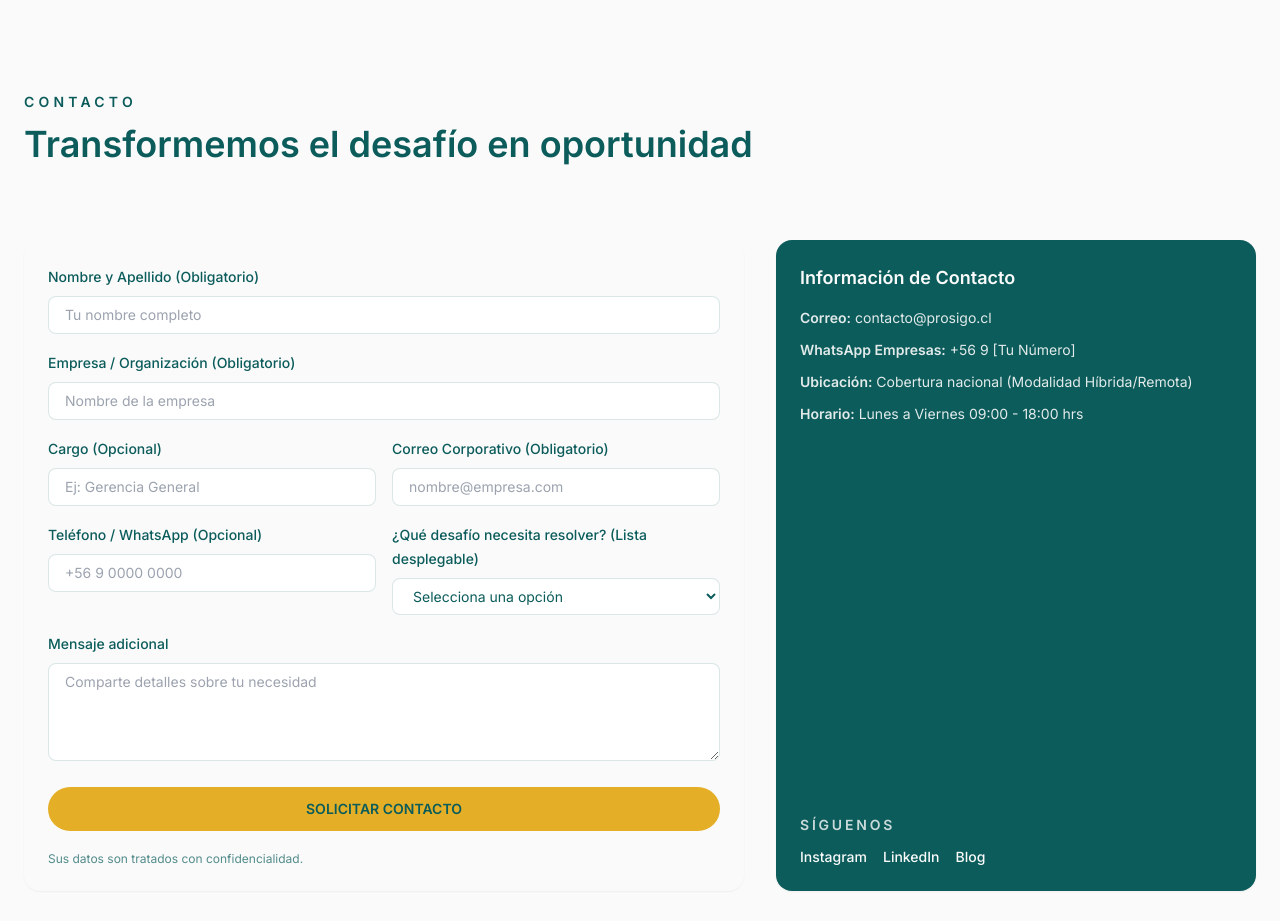
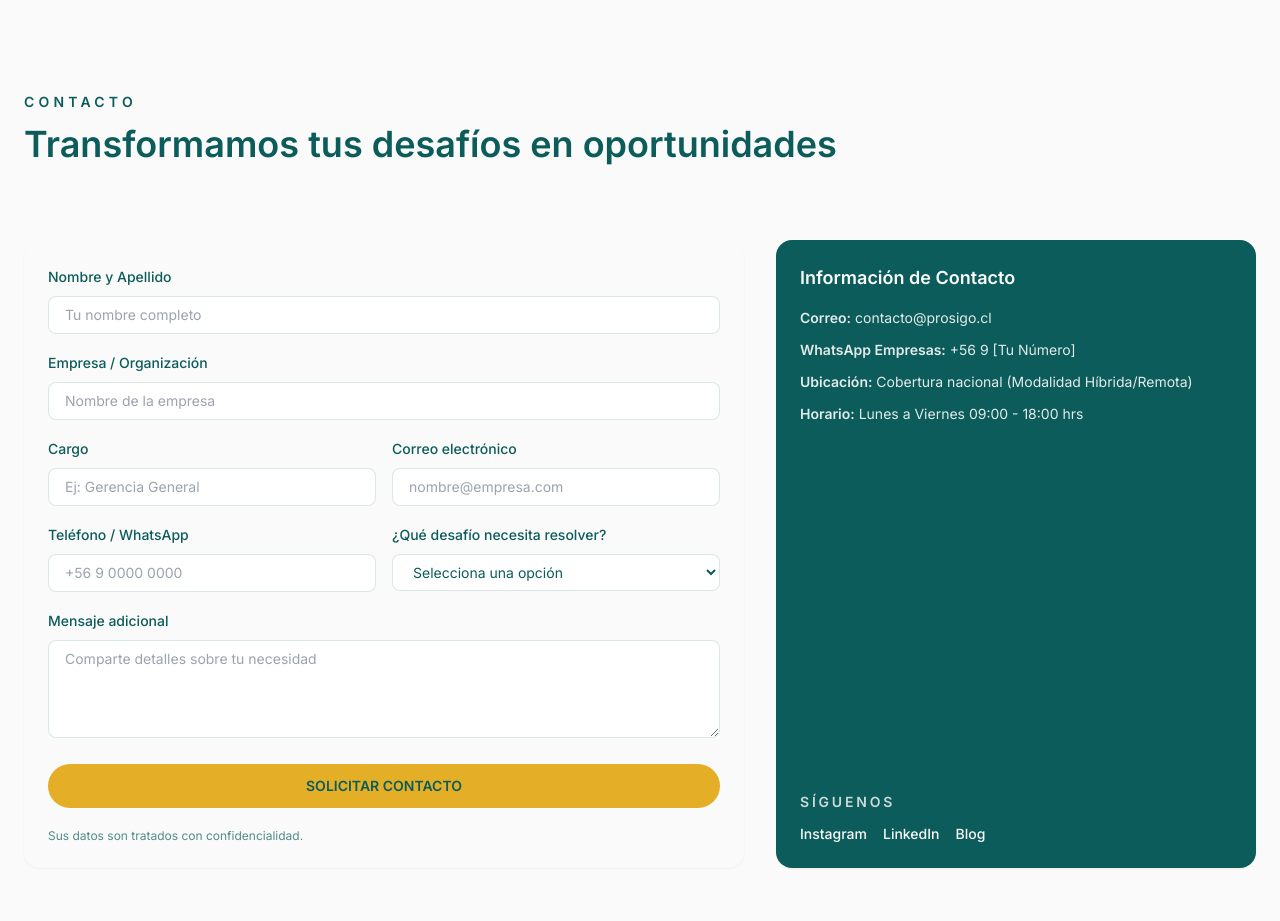
Before and after one commit to medinabenjamin/landing_page_test, a Next.js app: page / in a window 1280 px wide. Shown: the part 4500-5421 px from the top of the page. Built offline with nearby package versions, Linux system fonts and the light colour scheme.

Commit message:
Ajusta tipografía percibida y restituye bajada de contacto

```diff
--- a/src/components/ContactSection.tsx
+++ b/src/components/ContactSection.tsx
@@ -29,10 +29,10 @@ export default function ContactSection() {
               Contacto
             </p>
             <h2 className="text-3xl font-semibold text-[#0B5C5B] md:text-4xl">
-              Transformemos el desafío en oportunidad
+              Transformamos tus desafíos en oportunidades
             </h2>
             <p className="text-base text-[#0B5C5B]/80">
-              Agenda una conversación inicial
+              Diseñamos soluciones a medida que transforman tus obstáculos actuales en oportunidades y soluciones reales.
             </p>
           </div>
           <div className="grid gap-8 lg:grid-cols-[1.2fr,0.8fr]">
@@ -46,7 +46,7 @@ export default function ContactSection() {
                     className="text-sm font-medium text-[#0B5C5B]"
                     htmlFor="fullName"
                   >
-                    Nombre y Apellido (Obligatorio)
+                    Nombre y Apellido
                   </label>
                   <input
                     id="fullName"
@@ -62,7 +62,7 @@ export default function ContactSection() {
                     className="text-sm font-medium text-[#0B5C5B]"
                     htmlFor="company"
                   >
-                    Empresa / Organización (Obligatorio)
+                    Empresa / Organización
                   </label>
                   <input
                     id="company"
@@ -78,7 +78,7 @@ export default function ContactSection() {
                     className="text-sm font-medium text-[#0B5C5B]"
                     htmlFor="role"
                   >
-                    Cargo (Opcional)
+                    Cargo
                   </label>
                   <input
                     id="role"
@@ -93,7 +93,7 @@ export default function ContactSection() {
                     className="text-sm font-medium text-[#0B5C5B]"
                     htmlFor="email"
                   >
-                    Correo Corporativo (Obligatorio)
+                    Correo electrónico
                   </label>
                   <input
                     id="email"
@@ -109,7 +109,7 @@ export default function ContactSection() {
                     className="text-sm font-medium text-[#0B5C5B]"
                     htmlFor="phone"
                   >
-                    Teléfono / WhatsApp (Opcional)
+                    Teléfono / WhatsApp
                   </label>
                   <input
                     id="phone"
@@ -124,7 +124,7 @@ export default function ContactSection() {
                     className="text-sm font-medium text-[#0B5C5B]"
                     htmlFor="challenge"
                   >
-                    ¿Qué desafío necesita resolver? (Lista desplegable)
+                    ¿Qué desafío necesita resolver?
                   </label>
                   <select
                     id="challenge"
```
